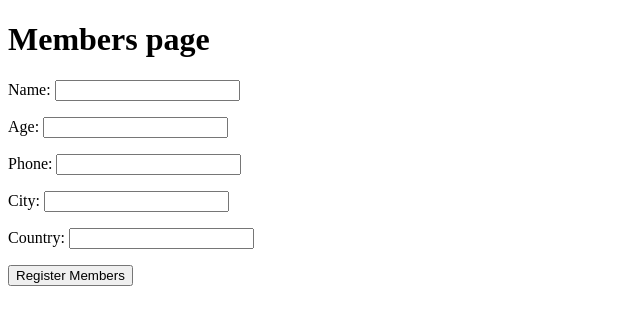
After one commit to kiddo-byte/django-project, a Django app: page /members/ in a window 1280 px wide. The commit adds this page. Shown: the top 325 px of the page, without its empty margins (0-640 px from the left). Run offline with Django 4.2, Linux system fonts and the light colour scheme.

Commit message:
django forms

```diff
--- a/djangoProject/forms.py
+++ b/djangoProject/forms.py
@@ -10,3 +10,11 @@ class UserReg(forms.Form):
 class UserLogin(forms.Form):
     username = forms.CharField(max_length=100)
     user_password = forms.CharField()
+
+
+class MembersReg(forms.Form):
+    name = forms.CharField(max_length=100)
+    age = forms.CharField(max_length=100)
+    phone = forms.CharField(max_length=100)
+    city = forms.CharField(max_length=100)
+    country = forms.CharField(max_length=100)
--- a/djangoProject/urls.py
+++ b/djangoProject/urls.py
@@ -21,5 +21,6 @@ from . import views
 urlpatterns = [
     path('admin/', admin.site.urls),
     path('register/', views.reg, name='register'),
+    path('members/', views.reg_members, name='members'),
 
 ]
--- a/djangoProject/views.py
+++ b/djangoProject/views.py
@@ -1,5 +1,7 @@
 from django.shortcuts import render
 from .forms import UserReg
+from .forms import MembersReg
+
 
 def reg(request):
     submit_button = request.POST.get("ted")
@@ -13,4 +15,32 @@ def reg(request):
         email = reg_form.cleaned_data.get("email")
         password = reg_form.cleaned_data.get("password")
     context = {'reg_form': reg_form, 'name': name, 'email': email, 'submit_button': submit_button}
-    return render(request,'register.html', context)
+
+    return render(request, 'register.html', context)
+
+
+def reg_members(request):
+    submit_members = request.POST.get("members")
+    name = ''
+    age = ''
+    phone = ''
+    city = ''
+    country = ''
+
+    reg_members_form = MembersReg(request.POST or None)
+    if reg_members_form.is_valid():
+        name = reg_members_form.cleaned_data.get("name")
+        age = reg_members_form.cleaned_data.get("age")
+        phone = reg_members_form.cleaned_data.get("phone")
+        city = reg_members_form.cleaned_data.get("city")
+        country = reg_members_form.cleaned_data.get("country")
+
+    context = {'reg_members_form': reg_members_form,
+                   'name': name,
+                   'age': age,
+                   'phone': phone,
+                   'city': city,
+                   'country': country,
+                   'submit_members': submit_members
+                   }
+    return render(request, 'members.html', context)
--- /dev/null
+++ b/templates/members.html
@@ -0,0 +1,29 @@
+<!DOCTYPE html>
+<html lang="en">
+<head>
+    <meta charset="UTF-8">
+    <title>Title</title>
+</head>
+<body>
+
+<h1>Members page</h1>
+
+<form action="" method="POST">
+    {% csrf_token %}
+    {{ reg_members_form.as_p }}
+
+    <input  type="submit" name="members" value="Register Members">
+</form>
+
+{% if submit_members == "RegisterMembers" %}
+
+    {{ name }}
+    {{ age }}
+    {{ phone }}
+    {{ city }}
+    {{ country }}
+
+{% endif %}
+
+</body>
+</html>
```
Also changed, not shown: templates/register.html (+7 -1 lines).
